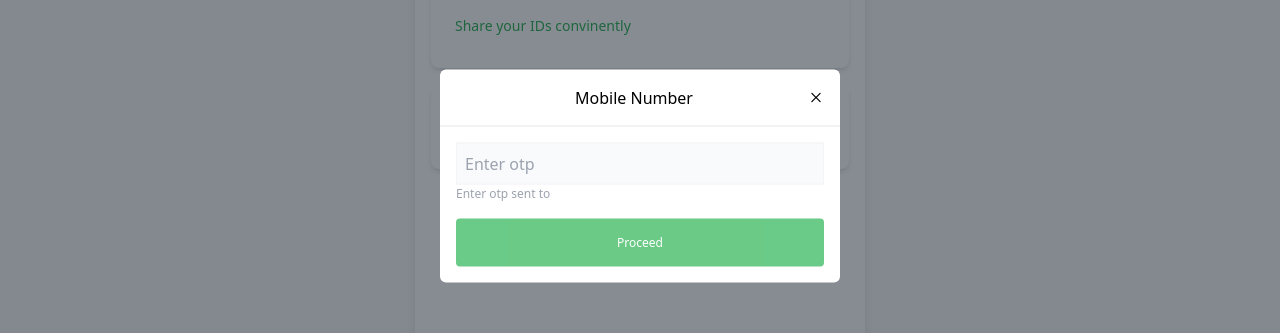
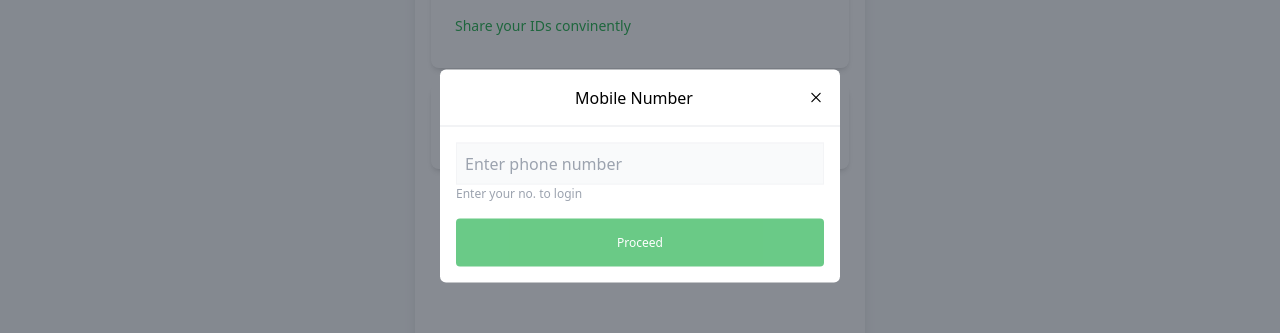
Before and after one commit to nikhilgupta58/equal-assign, a React (Vite) app: page / in a window 1280 px wide. Both pictures are taken after a click on the button "Login". Shown: the part 224-557 px from the top of the page. Built offline with nearby package versions, Linux system fonts and the light colour scheme.

Commit message:
first commit

```diff
--- a/src/pages/Login/components/LoginModal.tsx
+++ b/src/pages/Login/components/LoginModal.tsx
@@ -20,7 +20,7 @@ export default function LoginModal({ isOpen, onClose }) {
           <p>Mobile Number</p>
           <RxCross2 onClick={onClose} />
         </div>
-        {!isSuccess ? (
+        {isSuccess ? (
           <div className="p-4">
             <input
               value={mobileOtp}
```
